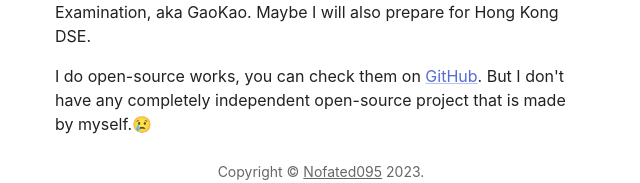
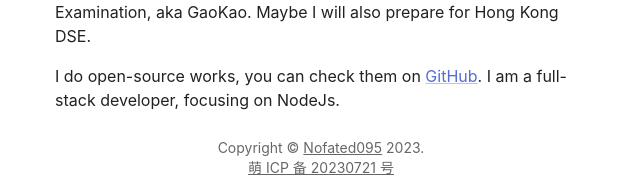
Before and after one commit to Nofated095/nof.moe, a React (Vite) app: page / in a window 1280 px wide. Both pictures are taken after a click on the tab "ABOUT". Shown: the part 334-517 px from the top of the page, without its empty margins (319-959 px from the left). Built offline with nearby package versions, Linux system fonts and the light colour scheme; a web font is replaced by a local one.

Commit message:
Update App.tsx

```diff
--- a/src/App.tsx
+++ b/src/App.tsx
@@ -150,7 +150,8 @@
                   I am in senior high and I'm preparing for the Chinese College Entrance Examination, aka GaoKao. Maybe I will also prepare for Hong Kong DSE.
                 </Typography>
                 <Typography paragraph>
-                  I do open-source works, you can check them on <Link href='https://github.com/Nofated095'>GitHub</Link>. But I don't have any completely independent open-source project that is made by myself.😢
+                  I do open-source works, you can check them on <Link href='https://github.com/Nofated095'>GitHub</Link>.
+                  I am a full-stack developer, focusing on NodeJs.
                 </Typography>
 
                 {/* I am happy to chat. Chinese is OK but I am very poor at English listening and speaking.😰 */}
```
